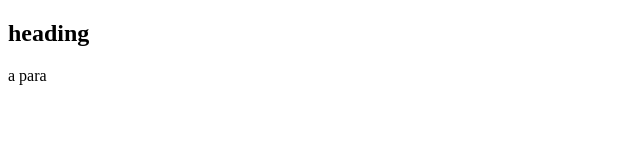
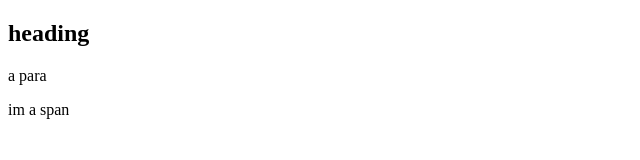
Before and after one commit to Abolfazl-Nayudi/class-projects, a plain HTML site: page index.html in a window 1280 px wide. Shown: the full height of the page, 0-640 px from the left. Drawn offline with Linux system fonts and the light colour scheme.

Commit message:
add span

```diff
--- a/index.html
+++ b/index.html
@@ -10,6 +10,7 @@
 <body>
     <h2>heading</h2>
     <p>a para</p>
+    <span>im a span</span>
 </body>
 
 </html>
```
